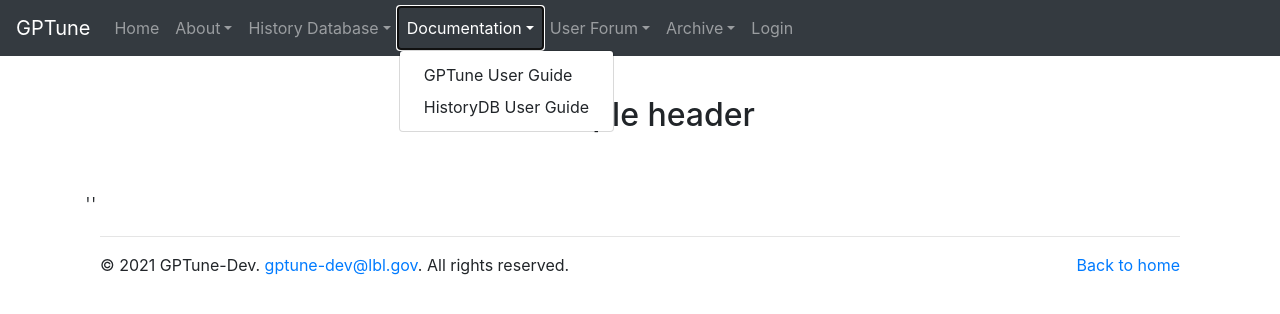
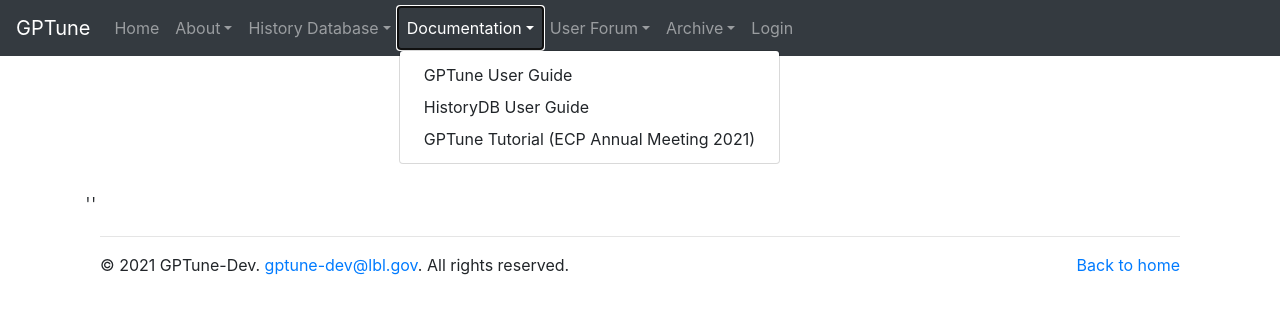
Before and after one commit to gptune/HistoryDB-Web, a Django app: template historydb/account/templates/account/return.html in a window 1280 px wide, after a click on "Documentation". Shown: the top 314 px of the page. Run offline with Django 3.2, Linux system fonts and the light colour scheme; the template is opened without the code that fills it: most values are stand-ins (such as "Sample title", 1, 10 or a date in 2020); some libraries are stand-ins or nearby versions.

Commit message:
Added link to tutorial file (under documentation tab)

```diff
--- a/historydb/main/templates/main/base.html
+++ b/historydb/main/templates/main/base.html
@@ -58,6 +58,7 @@
           <div class="dropdown-menu" aria-labelledby="dropdown03">
             <a class="dropdown-item" href="{% url 'documentation:gptune-user-guide' %}">GPTune User Guide</a>
             <a class="dropdown-item" href="https://gptune.lbl.gov/docs/index.html">HistoryDB User Guide</a>
+            <a class="dropdown-item" href="{% url 'documentation:gptune-tutorial-ecp2021' %}">GPTune Tutorial (ECP Annual Meeting 2021)</a>
           </div>
         </li>
         <li class="nav-item dropdown" id="nav-item-documentation">
```
